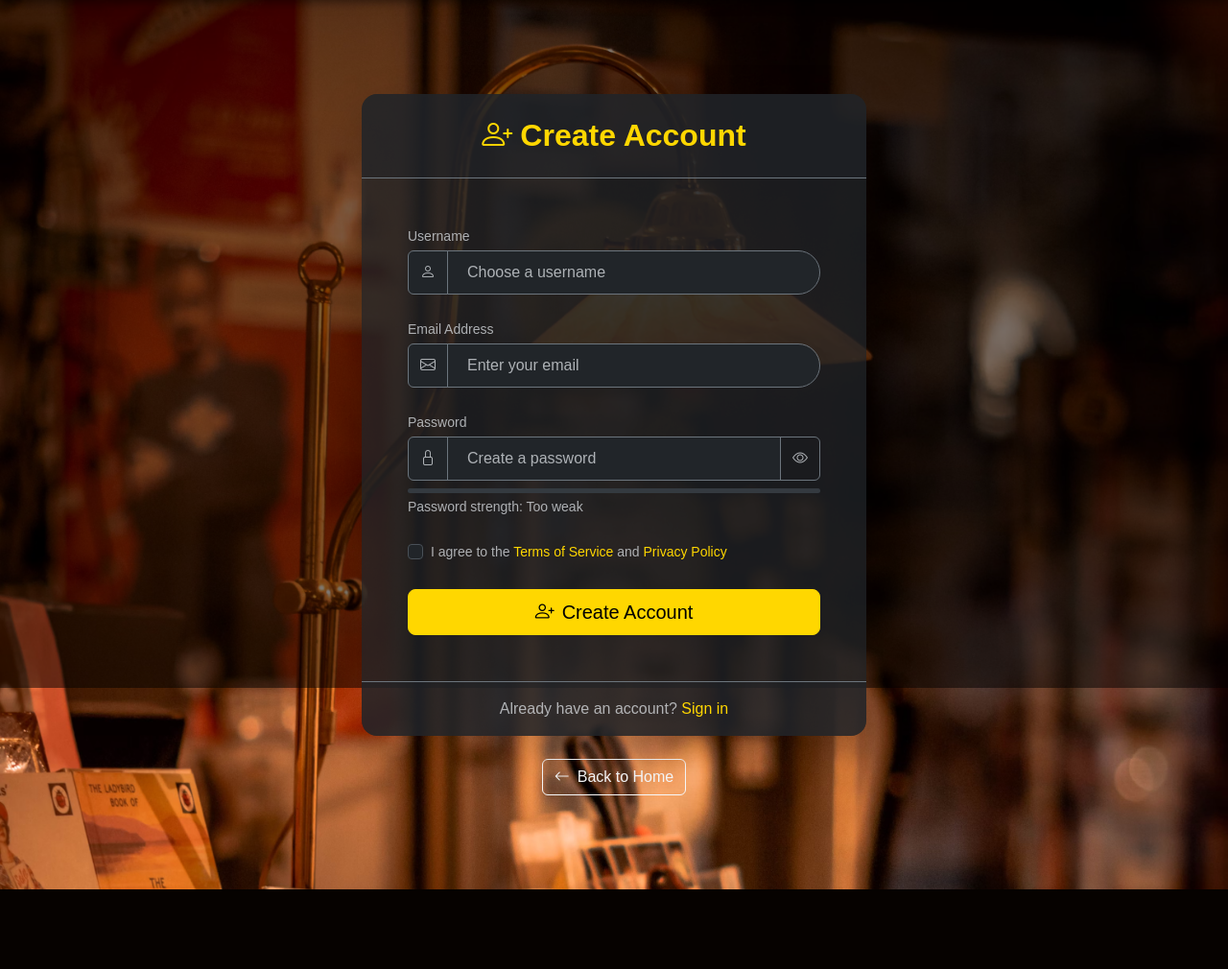
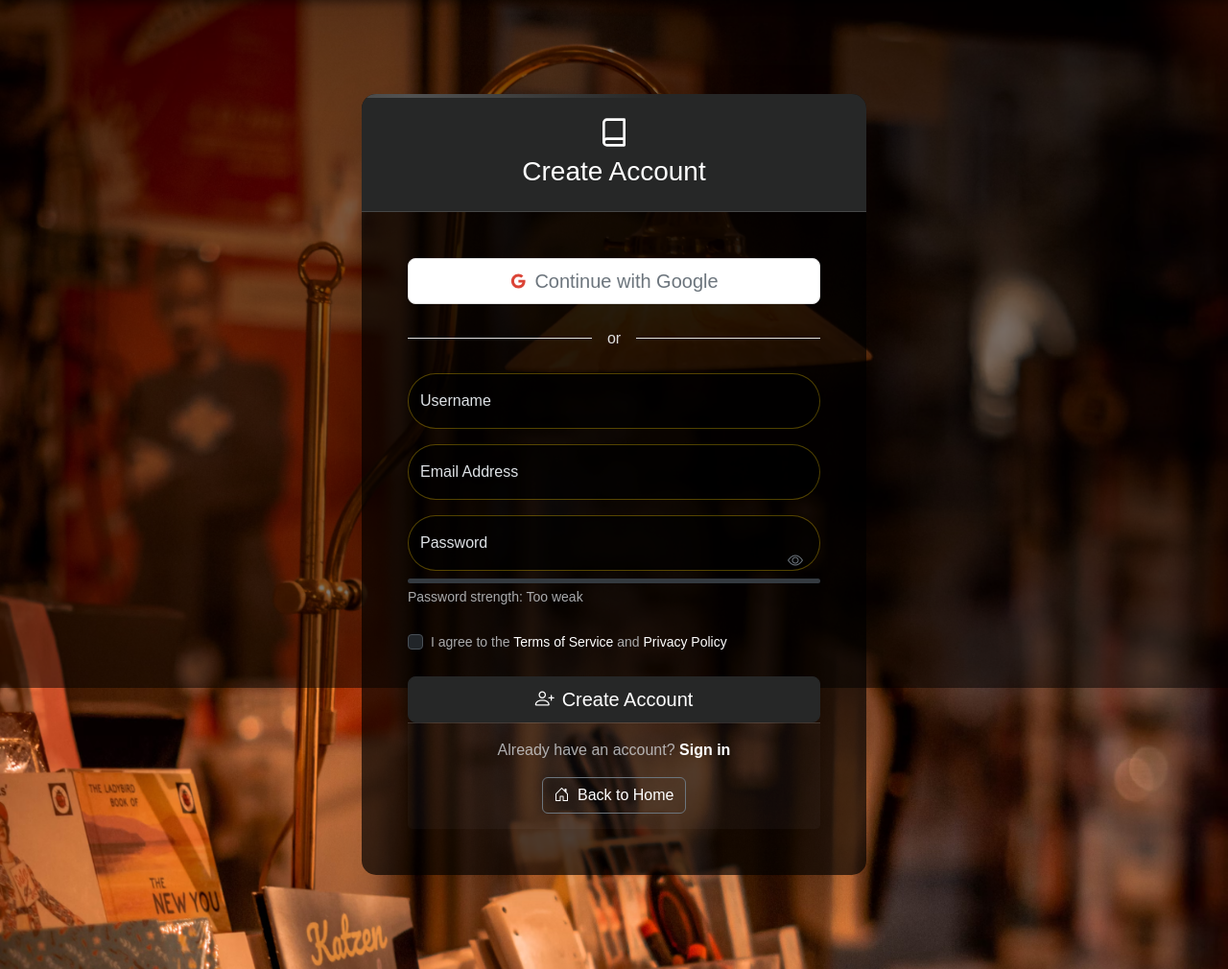
Before and after one commit to utsav0514/Book_store, a Django app: page /product/register/ in a window 1280 px wide. Shown: the part 83-1093 px from the top of the page at 96% size. Before the commit the page ends 1010 px from the top, so only its background shows below. Run offline with Django 5.2, Linux system fonts and the light colour scheme.

Commit message:
chore: small changes on the Ui of register

```diff
--- a/Hello/product/templates/login.html
+++ b/Hello/product/templates/login.html
@@ -200,6 +200,7 @@ Login - Bookbar
         background-color: #f8f9fa;
         transform: translateY(-1px);
         box-shadow: 0 4px 8px rgba(0,0,0,0.05);
+
     }
 
 
--- a/Hello/product/templates/register.html
+++ b/Hello/product/templates/register.html
@@ -6,12 +6,16 @@
 <div class="container py-5">
     <div class="row justify-content-center">
         <div class="col-lg-6">
-            <div class="card bg-dark bg-opacity-75 border-0 shadow-lg rounded-4 overflow-hidden">
+            <div class="card shadow-lg border-0 rounded-lg">
                 <!-- Card Header -->
-                <div class="card-header bg-dark bg-opacity-50 text-center border-bottom border-secondary py-4">
-                    <h2 class="text-primary fw-bold mb-0">
-                        <i class="bi bi-person-plus me-2"></i>Create Account
-                    </h2>
+                <div class="card-header custom-bg-dark text-white text-center py-4">
+                    <div class="brand-logo mb-2">
+                        <svg width="32" height="32" viewBox="0 0 24 24" fill="none" xmlns="http://www.w3.org/2000/svg">
+                            <path d="M4 19.5C4 18.837 4.26339 18.2011 4.73223 17.7322C5.20107 17.2634 5.83696 17 6.5 17H20" stroke="currentColor" stroke-width="2" stroke-linecap="round" stroke-linejoin="round"/>
+                            <path d="M6.5 2H20V22H6.5C5.83696 22 5.20107 21.7366 4.73223 21.2678C4.26339 20.7989 4 20.163 4 19.5V4.5C4 3.83696 4.26339 3.20107 4.73223 2.73223C5.20107 2.26339 5.83696 2 6.5 2Z" stroke="currentColor" stroke-width="2" stroke-linecap="round" stroke-linejoin="round"/>
+                        </svg>
+                    </div>
+                    <h3 class="font-weight-light mb-0">Create Account</h3>
                 </div>
 
                 <!-- Card Body -->
@@ -30,58 +34,44 @@
                     <!-- Registration Options -->
                     <div class="d-flex flex-column gap-4">
                         <!-- Social Login -->
-                        <!-- <div class="social-login">
-                            <div class="text-center mb-3">
+                        <div class="social-login">
+                            <!-- <div class="text-center mb-3">
                                 <span class="text-muted">Sign up with</span>
-                            </div>
+                            </div> -->
                             <div class="d-grid">
-                                <a href="#" class="btn btn-outline-light google-btn">
-                                    <img src="https://upload.wikimedia.org/wikipedia/commons/5/53/Google_%22G%22_Logo.svg" alt="Google" width="20" height="20" class="me-2">
+                                <button class="btn btn-outline-secondary btn-lg google-btn">
+                                    <svg xmlns="http://www.w3.org/2000/svg" width="18" height="18" viewBox="0 0 24 24" class="me-2">
+                                        <path d="M12.545,10.239v3.821h5.445c-0.712,2.315-2.647,3.972-5.445,3.972c-3.332,0-6.033-2.701-6.033-6.032s2.701-6.032,6.033-6.032c1.498,0,2.866,0.549,3.921,1.453l2.814-2.814C17.503,2.988,15.139,2,12.545,2C7.021,2,2.543,6.477,2.543,12s4.478,10,10.002,10c8.396,0,10.249-7.85,9.426-11.748L12.545,10.239z" fill="#DB4437"/>
+                                    </svg>
                                     Continue with Google
-                                </a>
-                            </div>
-                        </div> -->
+                                </button>
+                        </div>
 
-                        <!-- Divider
-                        <div class="position-relative text-center my-2">
-                            <hr class="text-secondary">
-                            <span class="position-absolute top-50 start-50 translate-middle px-3 bg-dark text-muted">or</span>
+                        <!-- Divider -->
+                        <div class="divider my-4" style="color:#e0e0e0">
+                            <span>or</span>
                         </div>
-                         -->
+
                         <!-- Registration Form -->
                         <form method="post" class="registration-form">
                             {% csrf_token %}
-                            <div class="form-group mb-4">
-                                <label for="username" class="form-label text-muted small">Username</label>
-                                <div class="input-group">
-                                    <span class="input-group-text bg-dark border-secondary">
-                                        <i class="bi bi-person text-muted"></i>
-                                    </span>
-                                    <input type="text" name="username" id="username" placeholder="Choose a username" class="form-control bg-dark border-secondary text-light" required>
-                                </div>
+                            <div class="form-floating mb-3">
+                                <input type="text" name="username" id="username" class="form-control custom-focus" placeholder="Username" required>
+                                <label for="username">Username</label>
                             </div>
 
-                            <div class="form-group mb-4">
-                                <label for="email" class="form-label text-muted small">Email Address</label>
-                                <div class="input-group">
-                                    <span class="input-group-text bg-dark border-secondary">
-                                        <i class="bi bi-envelope text-muted"></i>
-                                    </span>
-                                    <input type="email" name="email" id="email" placeholder="Enter your email" class="form-control bg-dark border-secondary text-light" required>
-                                </div>
+                            <div class="form-floating mb-3">
+                                <input type="email" name="email" id="email" class="form-control custom-focus" placeholder="Email Address" required>
+                                <label for="email">Email Address</label>
                             </div>
 
-                            <div class="form-group mb-4">
-                                <label for="password" class="form-label text-muted small">Password</label>
-                                <div class="input-group">
-                                    <span class="input-group-text bg-dark border-secondary">
-                                        <i class="bi bi-lock text-muted"></i>
-                                    </span>
-                                    <input type="password" name="password" id="password" placeholder="Create a password" class="form-control bg-dark border-secondary text-light" required>
-                                    <button class="btn btn-outline-secondary border-secondary toggle-password" type="button" title="Show/Hide Password">
-                                        <i class="bi bi-eye text-muted"></i>
-                                    </button>
-                                </div>
+                            <div class="form-floating mb-4">
+                                <input type="password" name="password" id="password" class="form-control custom-focus" placeholder="Password" required>
+                                <label for="password">Password</label>
+                                <button type="button" class="password-toggle" onclick="togglePassword()">
+                                    <i class="bi bi-eye eye-icon"></i>
+                                    <i class="bi bi-eye-slash eye-off-icon" style="display: none;"></i>
+                                </button>
                                 <div class="password-strength mt-2">
                                     <div class="progress" style="height: 5px;">
                                         <div class="progress-bar bg-danger" role="progressbar" style="width: 0%"></div>
@@ -93,12 +83,12 @@
                             <div class="form-check mb-4">
                                 <input class="form-check-input" type="checkbox" id="terms" required>
                                 <label class="form-check-label small text-muted" for="terms">
-                                    I agree to the <a href="#" class="text-decoration-none text-primary">Terms of Service</a> and <a href="#" class="text-decoration-none text-primary">Privacy Policy</a>
+                                    I agree to the <a href="#" class="text-decoration-none custom-text-dark">Terms of Service</a> and <a href="#" class="text-decoration-none custom-text-dark">Privacy Policy</a>
                                 </label>
                             </div>
 
                             <div class="d-grid">
-                                <button type="submit" class="btn btn-primary btn-lg">
+                                <button type="submit" class="btn custom-btn-dark btn-lg create-account-btn">
                                     <i class="bi bi-person-plus me-2"></i>Create Account
                                 </button>
                             </div>
@@ -107,94 +97,209 @@
                 </div>
 
                 <!-- Card Footer -->
-                <div class="card-footer bg-dark bg-opacity-50 text-center py-3 border-top border-secondary">
+                <div class="card-footer text-center py-3">
                     <p class="mb-0 text-muted">
-                        Already have an account? <a href="{% url 'login' %}" class="text-decoration-none text-primary">Sign in</a>
+                        Already have an account? <a href="{% url 'login' %}" class="text-decoration-none custom-text-dark fw-bold sign-in-link">Sign in</a>
                     </p>
+                    <div class="mt-3">
+                        <a href="{% url 'home' %}" class="btn btn-outline-secondary back-home-btn" style="color: white;">
+                            <i class="bi bi-house-door me-1"></i> Back to Home
+                        </a>
+                    </div>
                 </div>
-            </div>
-
-            <!-- Back Button -->
-            <div class="text-center mt-4">
-                <a href="{% url 'home' %}" class="btn btn-outline-light">
-                    <i class="bi bi-arrow-left me-2"></i>Back to Home
-                </a>
             </div>
         </div>
     </div>
 </div>
 
 <style>
-    /* Custom Styling */
-    .text-primary {
-        color: #FFD700 !important;
+    /* Custom dark theme colors */
+    :root {
+        --custom-dark: #262727;
+        --custom-dark-hover: #3a3b3b;
+        --custom-dark-focus: rgba(38, 39, 39, 0.25);
+        --border-color: #e0e0e0;
+        --text-muted: #6c757d;
+    }
+    .container:hover {
+        transform: translateY(0);
     }
 
-    .btn-primary {
-        background-color: #FFD700;
-        border-color: #FFD700;
-        color: #000;
-        transition: all 0.3s ease;
+    /* Replace blue background with dark gray */
+    .custom-bg-dark {
+        background-color: var(--custom-dark) !important;
+        position: relative;
+        overflow: hidden;
     }
 
-    .btn-primary:hover {
-        background-color: #f8cb00;
-        border-color: #f8cb00;
-        color: #000;
-        transform: translateY(-2px);
+    /* Card header animation */
+    .card-header::after {
+        content: '';
+        position: absolute;
+        top: 0;
+        left: -100%;
+        width: 100%;
+        height: 4px;
+        background: linear-gradient(90deg, transparent, rgba(255,255,255,0.2), transparent);
+        animation: shine 3s infinite;
     }
 
+    @keyframes shine {
+        0% { left: -100%; }
+        100% { left: 100%; }
+    }
+
+    /* Replace blue button with dark gray */
+    .custom-btn-dark {
+        background-color: var(--custom-dark);
+        border-color: var(--custom-dark);
+        color: white;
+        transition: all 0.2s ease;
+    }
+
+    /* Create Account button hover effect */
+    .create-account-btn:hover {
+        box-shadow: 0 4px 8px rgba(0, 0, 0, 0.2);
+        transform: translateY(-2px);
+        background-color: var(--custom-dark) !important; /* Keep the same background color */
+        border-color: var(--custom-dark) !important;
+    }
+
+    /* Sign in link with underline on hover */
+    .sign-in-link {
+        position: relative;
+        transition: all 0.2s ease;
+    }
+
+    .sign-in-link::after {
+        content: '';
+        position: absolute;
+        width: 100%;
+        height: 1px;
+        bottom: -2px;
+        left: 0;
+        background-color: white;
+        transform: scaleX(0);
+        transform-origin: bottom right;
+        transition: transform 0.3s ease;
+    }
+
+    .sign-in-link:hover::after {
+        transform: scaleX(1);
+        transform-origin: bottom left;
+    }
+
+    /* Replace blue text with dark gray */
+    .custom-text-dark {
+        color: white;
+    }
+
+    /* Custom focus state for form inputs */
+    .custom-focus:focus {
+        border-color: var(--custom-dark);
+        box-shadow: 0 0 0 0.25rem var(--custom-dark-focus);
+    }
+
+    /* Enhance card appearance */
+    .card {
+        overflow: hidden;
+    }
+
+    /* Password toggle button */
+    .form-floating {
+        position: relative;
+    }
+
+    .password-toggle {
+        position: absolute;
+        right: 12px;
+        top: 50%;
+        transform: translateY(-50%);
+        background: none;
+        border: none;
+        color: var(--text-muted);
+        cursor: pointer;
+        z-index: 5;
+    }
+
+    /* Divider style */
+    .divider {
+        display: flex;
+        align-items: center;
+        text-align: center;
+        color: var(--text-muted);
+    }
+
+    .divider::before,
+    .divider::after {
+        content: '';
+        flex: 1;
+        border-bottom: 1px solid var(--border-color);
+    }
+
+    .divider::before {
+        margin-right: 1rem;
+    }
+
+    .divider::after {
+        margin-left: 1rem;
+    }
+
+    /* Google button */
     .google-btn {
-        transition: all 0.3s ease;
         display: flex;
         align-items: center;
         justify-content: center;
-        gap: 10px;
-        background-color: rgba(255, 255, 255, 0.1);
+        border: 1px solid var(--border-color);
+        background-color: white;
     }
 
-    .google-btn:hover {
-        background-color: rgba(255, 255, 255, 0.2);
-        transform: translateY(-2px);
+    .card:hover {
+        transform: translateY(0px)
     }
 
-    .form-control:focus {
-        border-color: #FFD700;
-        box-shadow: 0 0 0 0.25rem rgba(255, 215, 0, 0.25);
+    /* Brand logo */
+    .brand-logo {
+        display: inline-flex;
+        align-items: center;
+        justify-content: center;
     }
 
-    .toggle-password:hover {
-        color: #FFD700;
+    /* Form check custom styling */
+    .form-check-input:checked {
+        background-color: var(--custom-dark);
+        border-color: var(--custom-dark);
     }
 
-    .card {
-        transition: all 0.3s ease;
-    }
-
-    .registration-form label {
-        margin-bottom: 0.25rem;
+    /* Responsive adjustments */
+    @media (max-width: 576px) {
+        .card-body {
+            padding: 1.5rem !important;
+        }
     }
 </style>
 
 <script>
-    // Toggle password visibility
+    function togglePassword() {
+        const passwordInput = document.getElementById('password');
+        const eyeIcon = document.querySelector('.eye-icon');
+        const eyeOffIcon = document.querySelector('.eye-off-icon');
+
+        if (passwordInput.type === 'password') {
+            passwordInput.type = 'text';
+            eyeIcon.style.display = 'none';
+            eyeOffIcon.style.display = 'inline';
+        } else {
+            passwordInput.type = 'password';
+            eyeIcon.style.display = 'inline';
+            eyeOffIcon.style.display = 'none';
+        }
+    }
+
+    // Simple password strength meter
     document.addEventListener('DOMContentLoaded', function() {
-        const togglePassword = document.querySelector('.toggle-password');
         const passwordInput = document.querySelector('#password');
 
-        if (togglePassword && passwordInput) {
-            togglePassword.addEventListener('click', function() {
-                const type = passwordInput.getAttribute('type') === 'password' ? 'text' : 'password';
-                passwordInput.setAttribute('type', type);
-
-                // Toggle icon
-                const icon = this.querySelector('i');
-                icon.classList.toggle('bi-eye');
-                icon.classList.toggle('bi-eye-slash');
-            });
-        }
-
-        // Simple password strength meter
         if (passwordInput) {
             passwordInput.addEventListener('input', function() {
                 const password = this.value;
```
Also changed, not shown: Hello/db.sqlite3.
